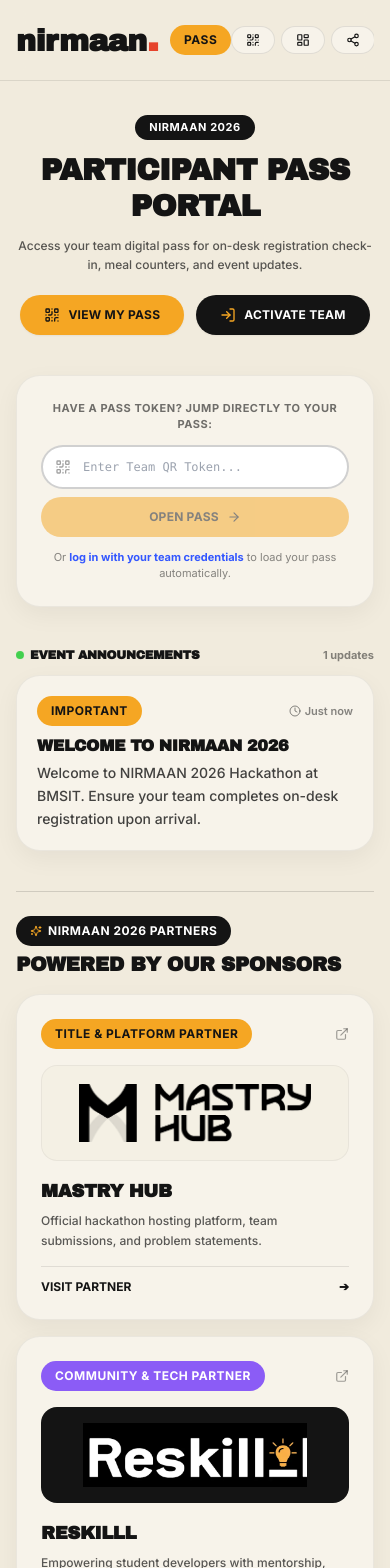
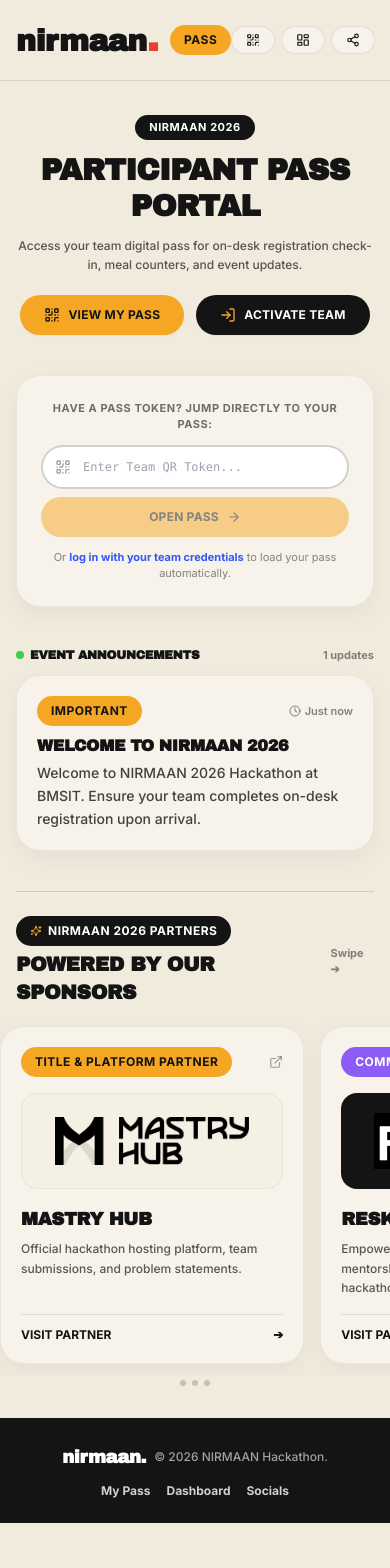
Before and after one commit to Swapnil-Biswas/NIRMAAN-PASS, a Next.js app: page / in a window 390 px wide. Shown: the top 1568 px of the page. After the commit the page ends 1523 px from the top, so only its background shows below. Built offline with nearby package versions, Linux system fonts and the light colour scheme; no server answers; the database is empty.

Commit message:
fix(ui): display sponsor cards side-by-side on mobile with horizontal snap scroll

```diff
--- a/app/globals.css
+++ b/app/globals.css
@@ -128,6 +128,15 @@
   animation: pulse-dot 1.8s infinite ease-in-out;
 }
 
+/* Hide scrollbar utility */
+.no-scrollbar::-webkit-scrollbar {
+  display: none;
+}
+.no-scrollbar {
+  -ms-overflow-style: none;
+  scrollbar-width: none;
+}
+
 /* ======================================================================
    PRINT-FRIENDLY STYLES — Digital Pass Page
    ====================================================================== */
--- a/components/Sponsors/SponsorGrid.tsx
+++ b/components/Sponsors/SponsorGrid.tsx
@@ -66,24 +66,27 @@
         <span className="text-xs font-bold text-nirmaan-black/60 hidden sm:inline">
           Special thanks to our sponsors
         </span>
+        <span className="text-[11px] font-bold text-nirmaan-black/50 sm:hidden flex items-center gap-1">
+          Swipe ➔
+        </span>
       </div>
 
-      <div className="grid grid-cols-1 md:grid-cols-3 gap-4 sm:gap-6">
+      <div className="flex md:grid md:grid-cols-3 gap-4 sm:gap-6 overflow-x-auto no-scrollbar pb-3 pt-1 -mx-4 px-4 sm:mx-0 sm:px-0 snap-x snap-mandatory scroll-smooth">
         {sponsors.map((sponsor, idx) => (
           <a
             key={idx}
             href={sponsor.url}
             target="_blank"
             rel="noopener noreferrer"
-            className="group nirmaan-card p-6 bg-white border-2 border-nirmaan-black/10 hover:border-nirmaan-black flex flex-col justify-between transition-all duration-200 hover:-translate-y-1 hover:shadow-lg shadow-sm"
+            className="group nirmaan-card p-5 sm:p-6 bg-white border-2 border-nirmaan-black/10 hover:border-nirmaan-black flex flex-col justify-between transition-all duration-200 hover:-translate-y-1 hover:shadow-lg shadow-sm w-[78vw] max-w-[310px] min-w-[260px] md:w-auto md:min-w-0 md:max-w-none shrink-0 md:shrink snap-start"
           >
             <div>
               {/* Category Pill Tag */}
               <div className="flex items-center justify-between gap-2 mb-4">
-                <span className={`nirmaan-pill ${sponsor.tagColor} ${sponsor.textColor} text-[10px] font-black`}>
+                <span className={`nirmaan-pill ${sponsor.tagColor} ${sponsor.textColor} text-[10px] font-black whitespace-nowrap`}>
                   {sponsor.category}
                 </span>
-                <ExternalLink className="w-3.5 h-3.5 text-nirmaan-black/40 group-hover:text-nirmaan-black transition-colors" />
+                <ExternalLink className="w-3.5 h-3.5 text-nirmaan-black/40 group-hover:text-nirmaan-black transition-colors shrink-0" />
               </div>
 
               {/* Logo Presentation Box */}
@@ -116,6 +119,16 @@
           </a>
         ))}
       </div>
+
+      {/* Mobile Swipe Indicators */}
+      <div className="flex justify-center items-center gap-1.5 mt-1 sm:hidden">
+        {sponsors.map((_, i) => (
+          <span
+            key={i}
+            className="w-1.5 h-1.5 rounded-full bg-nirmaan-black/20"
+          />
+        ))}
+      </div>
     </div>
   );
 }
```
Also changed, not shown: 1 other file (tests, documents, lock files or other folders).
